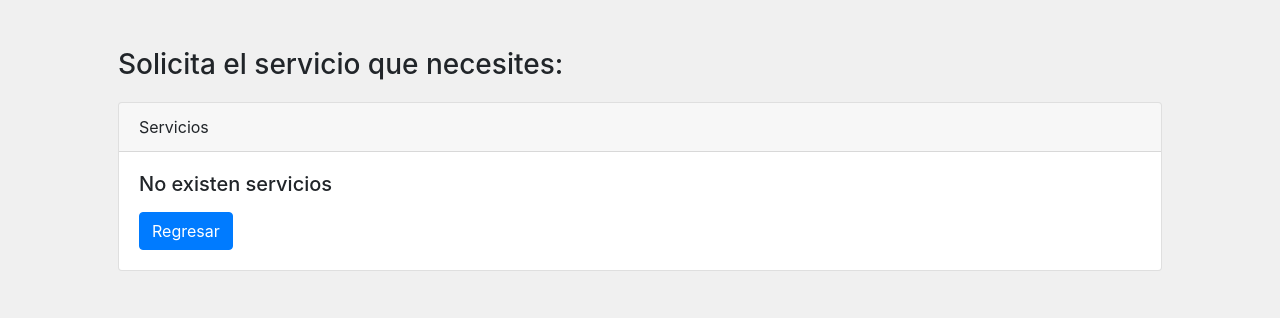
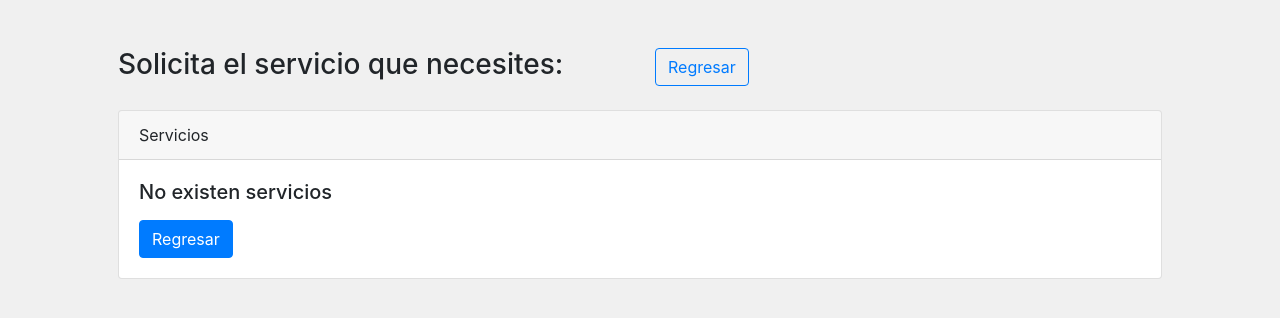
Before and after one commit to ericaarguetab/quickservicefinder, a Flask app: page /listServices/1 in a window 1280 px wide. Shown: the top 318 px of the page. Run offline with Flask 2, Linux system fonts and the light colour scheme; some libraries are stand-ins or nearby versions.

Commit message:
Adding go back button to listServices and notificationOwner

```diff
--- a/templates/listServices.html
+++ b/templates/listServices.html
@@ -4,9 +4,16 @@
 {% endblock %}
 
 {% block main %}
-    <div style="margin-bottom: 20px;">
-        <h3>Solicita el servicio que necesites:</h3>
+
+    <div class="row" style="margin-bottom: 20px;">
+            <div class="col">
+                <h3>Solicita el servicio que necesites:</h3>
+            </div>
+            <div class="col">
+                    <a href="/listSubsectors" class="btn  btn-outline-primary">Regresar</a>
+            </div>
     </div>
+
     {% if result|length > 0 %}
         {% for row in result %}
         <div class="card">
@@ -17,7 +24,7 @@
                 <h5 class="card-title">{{row[3]}}</h5>
                 <p class="card-text">{{row[5]}}</p>
                 <div style="text-align: center">
-                    <button type="button" class="btn btn-primary" data-toggle="modal" data-target="#myModal" >
+                    <button type="button" class="btn btn-outline-success" data-toggle="modal" data-target="#myModal" >
                             Solicitar servicio
                     </button>
                 </div>
```
Also changed, not shown: templates/notificationOwner.html (+13 -3 lines).
